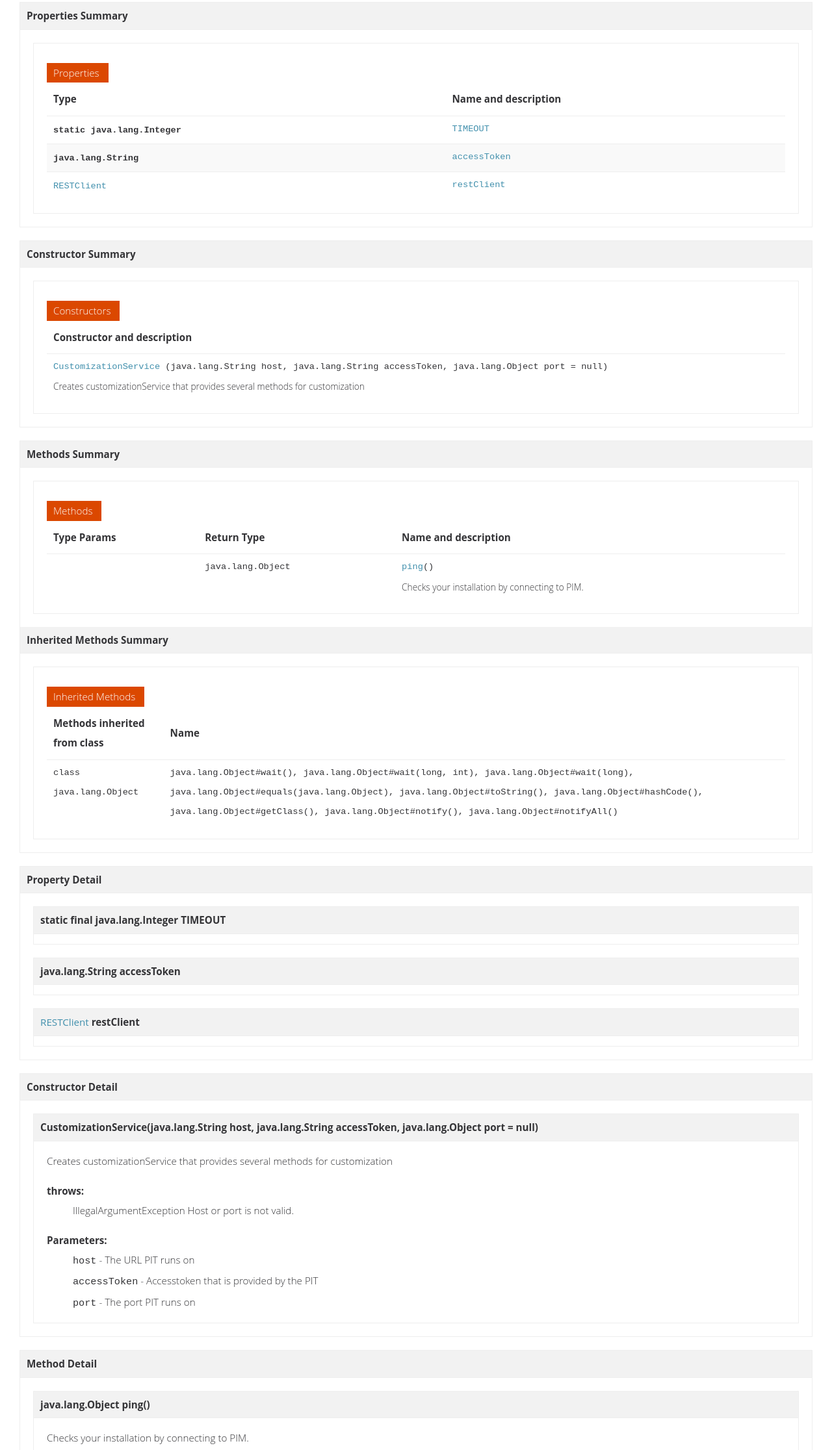
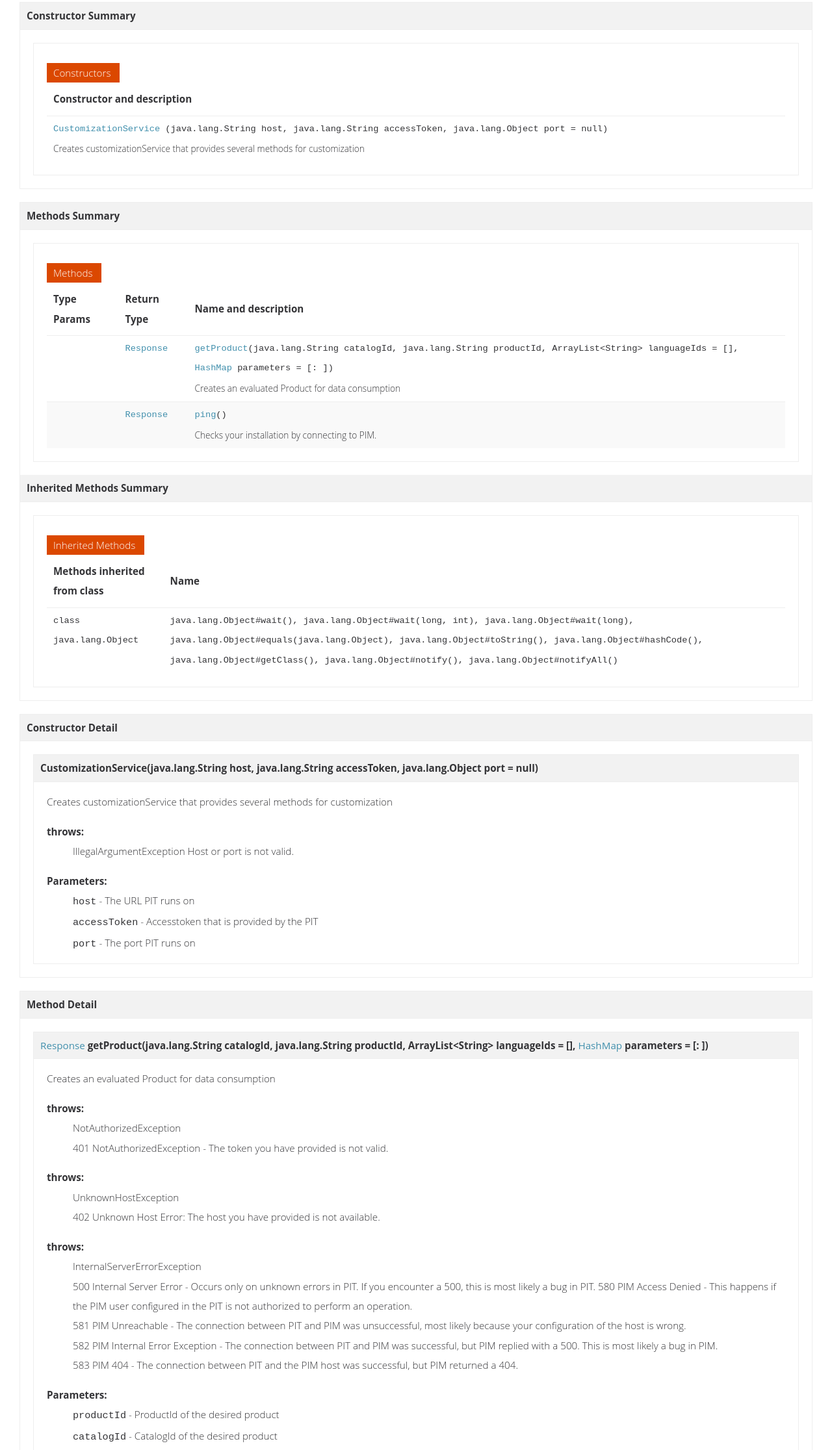
Before and after one commit to OpusCapita/pim-integrations-groovy-api, a website: page build/groovydoc/DefaultPackage/CustomizationService.html in a window 1280 px wide. Shown: the part 300-2532 px from the top of the page at 65% size. Drawn offline with Linux system fonts and the light colour scheme.

Commit message:
Add: groovydoc

```diff
--- a/build/groovydoc/DefaultPackage/CustomizationService.html
+++ b/build/groovydoc/DefaultPackage/CustomizationService.html
@@ -26,9 +26,9 @@
 
 <html>
 <head>
-    <!-- Generated by groovydoc (2.4.11) on Wed Nov 07 13:46:36 CET 2018 -->
+    <!-- Generated by groovydoc (2.4.11) on Thu Nov 15 10:13:50 CET 2018 -->
     <title>CustomizationService</title>
-    <meta name="date" content="2018-11-07">
+    <meta name="date" content="2018-11-15">
     <meta http-equiv="Content-Type" content="text/html; charset=windows-1252">
     <link href="../groovy.ico" type="image/x-icon" rel="shortcut icon">
     <link href="../groovy.ico" type="image/x-icon" rel="icon">
@@ -70,11 +70,11 @@ if (location.href.indexOf('is-external=true') == -1) {
     <div>
         <ul class="subNavList">
             <li>Summary:&nbsp;</li>
-            Nested&nbsp;&nbsp;&nbsp;Field&nbsp;&nbsp;&nbsp;<li><a href="#property_summary">Property</a></li>&nbsp;&nbsp;&nbsp;<li><a href="#constructor_summary">Constructor</a></li>&nbsp;&nbsp;&nbsp;<li><a href="#method_summary">Method</a></li>&nbsp;&nbsp;&nbsp;
+            Nested&nbsp;&nbsp;&nbsp;Field&nbsp;&nbsp;&nbsp;&nbsp;&nbsp;&nbsp;<li><a href="#constructor_summary">Constructor</a></li>&nbsp;&nbsp;&nbsp;<li><a href="#method_summary">Method</a></li>&nbsp;&nbsp;&nbsp;
         </ul>
         <ul class="subNavList">
             <li>&nbsp;|&nbsp;Detail:&nbsp;</li>
-            Field&nbsp;&nbsp;&nbsp;<li><a href="#prop_detail">Property</a></li>&nbsp;&nbsp;&nbsp;<li><a href="#constructor_detail">Constructor</a></li>&nbsp;&nbsp;&nbsp;<li><a href="#method_detail">Method</a></li>&nbsp;&nbsp;&nbsp;
+            Field&nbsp;&nbsp;&nbsp;&nbsp;&nbsp;&nbsp;<li><a href="#constructor_detail">Constructor</a></li>&nbsp;&nbsp;&nbsp;<li><a href="#method_detail">Method</a></li>&nbsp;&nbsp;&nbsp;
         </ul>
     </div>
     <a name="skip-navbar_top">
@@ -116,37 +116,6 @@ if (location.href.indexOf('is-external=true') == -1) {
 
 
         <!-- =========== PROPERTY SUMMARY =========== -->
-
-         <ul class="blockList">
-                <li class="blockList"><a name="property_summary"><!--   --></a>
-                    <h3>Properties Summary</h3>
-                    <ul class="blockList">
-                    <table class="overviewSummary" border="0" cellpadding="3" cellspacing="0" summary="Properties Summary table, listing nested classes, and an explanation">
-                        <caption><span>Properties</span><span class="tabEnd">&nbsp;</span></caption>
-                        <tr>
-                            <th class="colFirst" scope="col">Type</th>
-                            <th class="colLast" scope="col">Name and description</th>
-                        </tr>
-
-                        <tr class="altColor">
-                            <td class="colFirst"><code><strong>static&nbsp;java.lang.Integer</strong></code>&nbsp;</td>
-                            <td class="colLast"><code><a href="#TIMEOUT">TIMEOUT</a></code><br></td>
-                        </tr>
-
-                        <tr class="rowColor">
-                            <td class="colFirst"><code><strong>java.lang.String</strong></code>&nbsp;</td>
-                            <td class="colLast"><code><a href="#accessToken">accessToken</a></code><br></td>
-                        </tr>
-
-                        <tr class="altColor">
-                            <td class="colFirst"><code><strong><a href='../RESTClient.html'>RESTClient</a></strong></code>&nbsp;</td>
-                            <td class="colLast"><code><a href="#restClient">restClient</a></code><br></td>
-                        </tr>
-
-                    </table>
-                   </ul>
-                </li>
-            </ul>
 
 
         <!-- =========== ELEMENT SUMMARY =========== -->
@@ -193,7 +162,13 @@ if (location.href.indexOf('is-external=true') == -1) {
 
                         <tr class="altColor">
                             <td class="colFirst"><code></code></td>
-                            <td class="colLast"><code>java.lang.Object</code></td>
+                            <td class="colLast"><code><a href='../DefaultPackage/Response.html'>Response</a></code></td>
+                            <td class="colLast"><code><strong><a href="#getProduct(java.lang.String, java.lang.String, ArrayList<String>, HashMap)">getProduct</a></strong>(java.lang.String catalogId, java.lang.String productId, ArrayList&lt;String&gt; languageIds = [], <a href='../HashMap.html'>HashMap</a> parameters = [: ])</code><br>Creates an evaluated Product for data consumption</td>
+                        </tr>
+
+                        <tr class="rowColor">
+                            <td class="colFirst"><code></code></td>
+                            <td class="colLast"><code><a href='../DefaultPackage/Response.html'>Response</a></code></td>
                             <td class="colLast"><code><strong><a href="#ping()">ping</a></strong>()</code><br>Checks your installation by connecting to PIM.</td>
                         </tr>
 
@@ -233,40 +208,6 @@ if (location.href.indexOf('is-external=true') == -1) {
 
 
 
-            <!-- =========== PROPERTY DETAIL =========== -->
-            <ul class="blockList">
-                <li class="blockList"><a name="prop_detail">
-                    <!--   -->
-                </a>
-                    <h3>Property Detail</h3>
-
-                        <a name="TIMEOUT"><!-- --></a>
-                        <ul class="blockListLast">
-                            <li class="blockList">
-                                <h4>static&nbsp;final&nbsp;java.lang.Integer <strong>TIMEOUT</strong></h4>
-                                <p></p>
-                            </li>
-                        </ul>
-
-                        <a name="accessToken"><!-- --></a>
-                        <ul class="blockListLast">
-                            <li class="blockList">
-                                <h4>java.lang.String <strong>accessToken</strong></h4>
-                                <p></p>
-                            </li>
-                        </ul>
-
-                        <a name="restClient"><!-- --></a>
-                        <ul class="blockListLast">
-                            <li class="blockList">
-                                <h4><a href='../RESTClient.html'>RESTClient</a> <strong>restClient</strong></h4>
-                                <p></p>
-                            </li>
-                        </ul>
-
-                </li>
-            </ul>
-
 
 
 
@@ -300,10 +241,31 @@ if (location.href.indexOf('is-external=true') == -1) {
                 </a>
                     <h3>Method Detail</h3>
 
+                        <a name="getProduct(java.lang.String, java.lang.String, ArrayList<String>, HashMap)"><!-- --></a>
+                        <ul class="blockListLast">
+                            <li class="blockList">
+                                <h4><a href='../DefaultPackage/Response.html'>Response</a> <strong>getProduct</strong>(java.lang.String catalogId, java.lang.String productId, ArrayList&lt;String&gt; languageIds = [], <a href='../HashMap.html'>HashMap</a> parameters = [: ])</h4>
+                                <p> Creates an evaluated Product for data consumption<DL><DT><B>throws:</B></DT><DD>NotAuthorizedException<br>
+ 401 NotAuthorizedException - The token you have provided is not valid.</DD></DL><DL><DT><B>throws:</B></DT><DD>UnknownHostException<br>
+ 402 Unknown Host Error: The host you have provided is not available.</DD></DL><DL><DT><B>throws:</B></DT><DD>InternalServerErrorException<br>
+ 500 Internal Server Error - Occurs only on unknown errors in PIT. If you encounter a 500, this is most likely a bug in PIT.
+ 580 PIM Access Denied - This happens if the PIM user configured in the PIT is not authorized to perform an operation.<br>
+ 581 PIM Unreachable - The connection between PIT and PIM was unsuccessful, most likely because your configuration of the host is wrong.<br>
+ 582 PIM Internal Error Exception - The connection between PIT and PIM was successful, but PIM replied with a 500. This is most likely a bug in PIM.<br>
+ 583 PIM 404 - The connection between PIT and the PIM host was successful, but PIM returned a 404.</DD></DL>
+     <DL><DT><B>Parameters:</B></DT><DD><code>productId</code> -  ProductId of the desired product</DD><DD><code>catalogId</code> -  CatalogId of the desired product</DD><DD><code>languageId</code> -    Optional - All language-specific fields will be filtered to only include languages with the matching languageId. If not provided, all language-specific fields are returned in all languages.</DD><DD><code>parameters</code> -    Optional - Possible parameters are exclude and include to specify the returned Product
+ [
+ exclude : A list of field ids. If defined, the result will not include the defined fields. If not provided, all fields will be returned.
+ Available values : attributeValues, classificationGroupAssociations, contracts, docAssociations, extProductId, keywords, master , manufacturerId, manufacturerName, mfgProductId,
+ prices, productIdExtension, relations, reverseRelations, salesUnitOfMeasureId, statusId, supplierId, unitOfMeasureId, validFrom , validTo, variants
+ ]</DD></DL><DL><DT><B>Returns:</B></DT><DD>A fully evaluated, JSON like representation of a Product</DD></DL></p>
+                            </li>
+                        </ul>
+
                         <a name="ping()"><!-- --></a>
                         <ul class="blockListLast">
                             <li class="blockList">
-                                <h4>java.lang.Object <strong>ping</strong>()</h4>
+                                <h4><a href='../DefaultPackage/Response.html'>Response</a> <strong>ping</strong>()</h4>
                                 <p> Checks your installation by connecting to PIM.<DL><DT><B>throws:</B></DT><DD>NotAuthorizedException<br>
  401 NotAuthorizedException - The token you have provided is not valid.</DD></DL><DL><DT><B>throws:</B></DT><DD>UnknownHostException<br>
  402 Unknown Host Error: The host you have provided is not available.</DD></DL><DL><DT><B>throws:</B></DT><DD>InternalServerErrorException<br>
@@ -350,11 +312,11 @@ if (location.href.indexOf('is-external=true') == -1) {
     <div>
         <ul class="subNavList">
             <li>Summary:&nbsp;</li>
-            Nested&nbsp;&nbsp;&nbsp;Field&nbsp;&nbsp;&nbsp;<li><a href="#property_summary">Property</a></li>&nbsp;&nbsp;&nbsp;<li><a href="#constructor_summary">Constructor</a></li>&nbsp;&nbsp;&nbsp;<li><a href="#method_summary">Method</a></li>&nbsp;&nbsp;&nbsp;
+            Nested&nbsp;&nbsp;&nbsp;Field&nbsp;&nbsp;&nbsp;&nbsp;&nbsp;&nbsp;<li><a href="#constructor_summary">Constructor</a></li>&nbsp;&nbsp;&nbsp;<li><a href="#method_summary">Method</a></li>&nbsp;&nbsp;&nbsp;
         </ul>
         <ul class="subNavList">
             <li>&nbsp;|&nbsp;Detail:&nbsp;</li>
-            Field&nbsp;&nbsp;&nbsp;<li><a href="#prop_detail">Property</a></li>&nbsp;&nbsp;&nbsp;<li><a href="#constructor_detail">Constructor</a></li>&nbsp;&nbsp;&nbsp;<li><a href="#method_detail">Method</a></li>&nbsp;&nbsp;&nbsp;
+            Field&nbsp;&nbsp;&nbsp;&nbsp;&nbsp;&nbsp;<li><a href="#constructor_detail">Constructor</a></li>&nbsp;&nbsp;&nbsp;<li><a href="#method_detail">Method</a></li>&nbsp;&nbsp;&nbsp;
         </ul>
     </div>
 
```
Also changed, not shown: build/groovydoc/DefaultPackage/Initialize.html (+2 -2 lines), build/groovydoc/DefaultPackage/InternalServerErrorException.html (+2 -2 lines), build/groovydoc/DefaultPackage/NotAuthorizedException.html (+2 -2 lines), build/groovydoc/DefaultPackage/Response.html (+2 -2 lines), build/groovydoc/deprecated-list.html (+2 -2 lines), build/groovydoc/help-doc.html (+2 -2 lines), build/groovydoc/index-all.html (+4 -2 lines).
